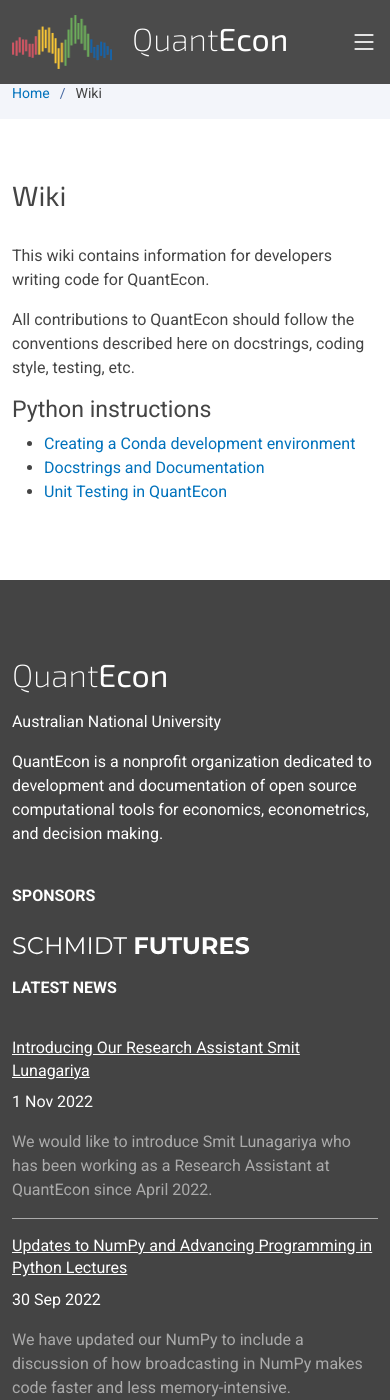
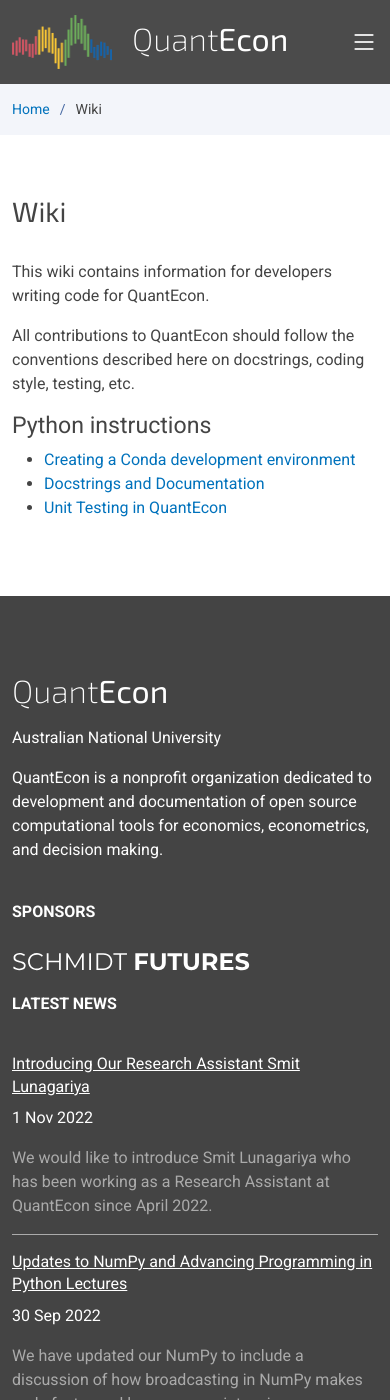
Before and after one commit to QuantEcon/website, a Jekyll site: the page built from pages/wiki.md, in a window 390 px wide and 1400 px high. Built offline with Jekyll 4.4.1, drawn with Linux system fonts in a browser that asks for light colours; nearby versions of some CDN libraries.

Commit message:
Breadcrumn padding

```diff
--- a/assets/main.scss
+++ b/assets/main.scss
@@ -692,7 +692,7 @@
 
 @media (max-width: 992px) {
   .breadcrumbs {
-    margin-top: 68px;
+    margin-top: 84px;
   }
 }
 
```
